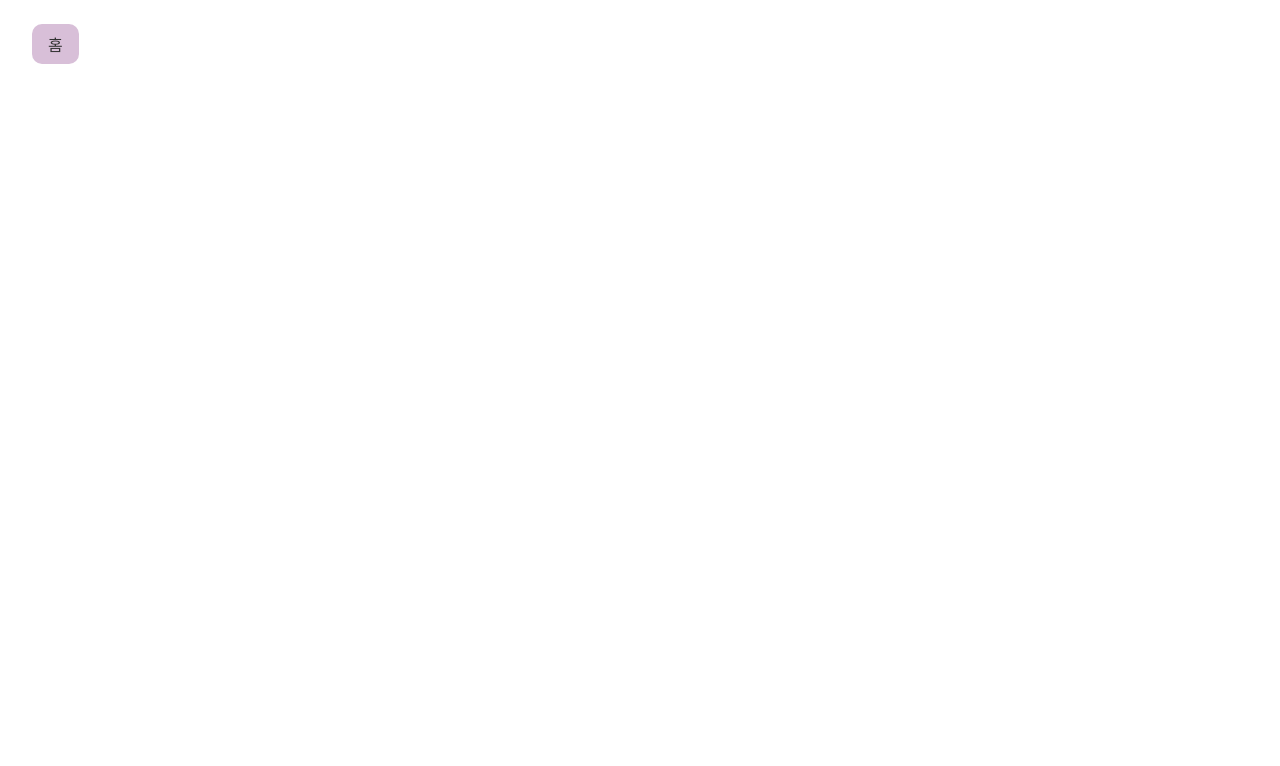
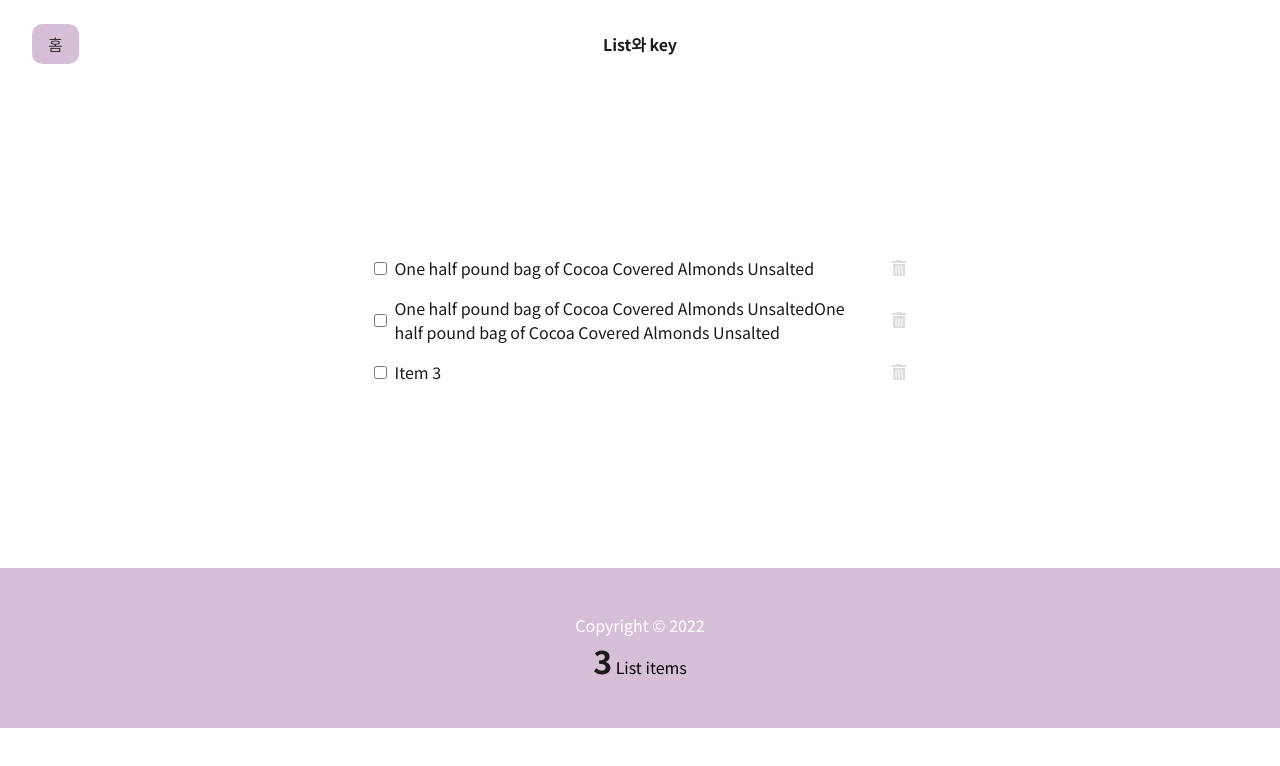
Before and after one commit to lilly0305/icn-project, a React (Create React App) app: page /list-input in a window 1280 px wide. Before the commit this address had no page. Shown: the top 766 px of the page. Built offline with nearby package versions, Linux system fonts and the light colour scheme.

Commit message:
Dave Gray react full course 강의 9 시작전

```diff
--- a/src/App.js
+++ b/src/App.js
@@ -10,6 +10,7 @@ import RoutingDetail from "components/dynamic-routing/RoutingDetail";
 import Random from "components/random/Random";
 import { ListKey } from "components/list-key/ListKey";
 import { AxiosLogin } from "components/axios-login/AxiosLogin";
+import { GroceryList } from "components/list-key/GroceryList";
 
 function App() {
   return (
@@ -26,7 +27,7 @@ function App() {
         <Route path="/dynamic-routing/:itemId" element={<RoutingDetail />} />
 
         <Route path="/random" element={<Random />} />
-        <Route path="/list-key" element={<ListKey />} />
+        <Route path="/list-input" element={<GroceryList />} />
         <Route path="/axios-login" element={<AxiosLogin />} />
       </Routes>
 
--- a/src/components/Main.js
+++ b/src/components/Main.js
@@ -10,7 +10,7 @@ export const Main = () => {
         <Link to="/like">찜하기</Link>
         <Link to="/dynamic-routing">다이나믹 라우팅</Link>
         <Link to="/random">랜덤</Link>
-        <Link to="/list-key">리스트와 키</Link>
+        <Link to="/list-input">리스트와 키</Link>
         <Link to="/axios-login">로그인 유효성 검사</Link>
       </div>
     </div>
--- /dev/null
+++ b/src/components/list-key/GroceryFooter.js
@@ -0,0 +1,12 @@
+import React from 'react'
+
+export const GroceryFooter =({length}) => {
+  const today = new Date();
+
+  return (
+    <footer className='groceryFooter'>
+      <p>Copyright &copy; {today.getFullYear()}</p>
+      <p><strong>{length}</strong> List {length === 1 ? "item" : "items"}</p>
+    </footer>
+  )
+}
--- /dev/null
+++ b/src/components/list-key/GroceryList.js
@@ -0,0 +1,50 @@
+import React, { useState } from 'react'
+import 'components/scss/list-key.scss';
+import { ListKey } from './ListKey'
+import { GroceryFooter } from './GroceryFooter';
+
+export const GroceryList =() => {
+  const [items, setItems] = useState(
+    [
+      {
+        id: 1,
+        checked: false,
+        item: "One half pound bag of Cocoa Covered Almonds Unsalted"
+      },
+      {
+        id: 2,
+        checked: false,
+        item: 'One half pound bag of Cocoa Covered Almonds UnsaltedOne half pound bag of Cocoa Covered Almonds Unsalted'
+      },
+      {
+        id: 3,
+        checked: false,
+        item: 'Item 3'
+      }
+    ]
+  );
+
+  const handleCheck =(id) => {
+    const listItems = items.map((item) => item.id === id ? {...item, checked: !item.checked} : item)
+    setItems(listItems);
+    localStorage.setItem('shoppinglist', JSON.stringify(listItems));
+  }
+
+  const handleDelete = (id) => {
+    const listItems = items.filter((item) => item.id !== id);
+    setItems(listItems);
+    localStorage.setItem('shoppinglist', JSON.stringify(listItems));
+  }
+
+  return (
+    <div className='groceryList'>
+      <ListKey
+        items={items}
+        handleCheck={handleCheck}
+        handleDelete={handleDelete}
+      />
+
+      <GroceryFooter length={items.length}/>
+    </div>
+  )
+}
--- /dev/null
+++ b/src/components/list-key/ItemList.js
@@ -0,0 +1,21 @@
+import React from 'react'
+import LineItem from './LineItem'
+
+const ItemList = ({items, handleCheck, handleDelete}) => {
+  return (
+    <ul>
+      {
+        items.map((item) => (
+          <LineItem
+            key={item.id}
+            item={item}
+            handleCheck={handleCheck}
+            handleDelete={handleDelete}
+          />
+        ))
+      }
+    </ul>
+  )
+}
+
+export default ItemList
--- /dev/null
+++ b/src/components/list-key/LineItem.js
@@ -0,0 +1,28 @@
+import React from 'react'
+import { FaTrashAlt } from 'react-icons/fa';
+
+const LineItem = ({item, handleCheck, handleDelete}) => {
+  return (
+    <li className='item' key={item.id}>
+      <div className='inputLabel'>
+        <input
+          type="checkbox"
+          checked={item.checked}
+          onChange={() => handleCheck(item.id)}
+        />
+        <label
+          style={(item.checked) ? {textDecoration : 'line-through'} : null}
+          onDoubleClick={() => handleCheck(item.id)}
+        >{item.item}</label>
+      </div>
+      <FaTrashAlt
+        role="button"
+        tabIndex="0"
+        onClick={() => handleDelete(item.id)}
+        aria-label={`Delete ${item.item}`}
+      />
+    </li>
+  )
+}
+
+export default LineItem
--- a/src/components/list-key/ListKey.js
+++ b/src/components/list-key/ListKey.js
@@ -1,72 +1,22 @@
-import React, { useState } from 'react'
-import { FaTrashAlt } from 'react-icons/fa';
-import 'components/scss/list-key.scss';
+import React from 'react'
+import ItemList from './ItemList';
 
-export const ListKey = () => {
-  const [items, setItems] = useState(
-    [
-      {
-        id: 1,
-        checked: false,
-        item: "One half pound bag of Cocoa Covered Almonds Unsalted"
-      },
-      {
-        id: 2,
-        checked: false,
-        item: 'Item 2'
-      },
-      {
-        id: 3,
-        checked: false,
-        item: 'Item 3'
-      }
-    ]
-  );
-
-  const handleCheck =(id) => {
-    const listItems = items.map((item) => item.id === id ? {...item, checked: !item.checked} : item)
-    setItems(listItems);
-    localStorage.setItem('shoppinglist', JSON.stringify(listItems));
-  }
-
-  const handleDelete = (id) => {
-    const listItems = items.filter((item) => item.id !== id);
-    setItems(listItems);
-    localStorage.setItem('shoppinglist', JSON.stringify(listItems));
-  }
+export const ListKey = ({items, handleCheck, handleDelete}) => {
 
   return (
     <div className='listKey'>
       <h1>List와 key</h1>
 
-      <div className='groceryList'>
+      <div className='list'>
         {items.length ? (
-          <ul>
-          {
-            items.map((item) => (
-              <li className='item' key={item.id}>
-                <input
-                  type="checkbox"
-                  checked={item.checked}
-                  onChange={() => handleCheck(item.id)}
-                />
-                  <label
-                    style={(item.checked) ? {textDecoration : 'line-through'} : null}
-                    onDoubleClick={() => handleCheck(item.id)}
-                  >{item.item}</label>
-                  <FaTrashAlt
-                    role="button"
-                    tabIndex="0"
-                    onClick={() => handleDelete(item.id)}
-                  />
-              </li>
-            ))
-          }
-        </ul>
+          <ItemList
+            items={items}
+            handleCheck={handleCheck}
+            handleDelete={handleDelete}
+          />
         ) : (
           <p style={{marginTop: '2rem'}}>Your list is empty!</p>
         )}
-
       </div>
     </div>
   )
--- a/src/components/scss/list-key.scss
+++ b/src/components/scss/list-key.scss
@@ -1,13 +1,23 @@
+.groceryList {
   .listKey {
-  .groceryList {
+    .list {
       display: flex;
       align-items: center;
       flex-direction: column;
       justify-content: center;
+      height: 60vh;
 
       ul {
+
         li {
+          display: flex;
+          align-items: center;
+          justify-content: space-between;
           margin-bottom: 1rem;
+
+          .inputLabel {
+            display: flex;
+            align-items: center;
 
             input[type="checkbox"] {
               margin-right: 0.5rem;
@@ -17,8 +27,15 @@
               }
             }
 
+            label {
+              max-width: 30rem;
+            }
+          }
+
           svg {
+            margin-left: 1rem;
             cursor: pointer;
+            outline: none;
 
             path {
               fill: #ddd;
@@ -35,3 +52,26 @@
     }
 
   }
+
+  .groceryFooter {
+    display: flex;
+    flex-direction: column;
+    align-items: center;
+    justify-content: center;
+    height: 20vh;
+    width: 100%;
+    background-color: thistle;
+
+    p {
+      color: white;
+
+      &:last-child {
+        color: black;
+
+        strong {
+          font-size: 2rem;
+        }
+      }
+    }
+  }
+}
```
Also changed, not shown: 1 other file (tests, documents, lock files or other folders). Lines whose indentation alone changed are shown as unchanged.
